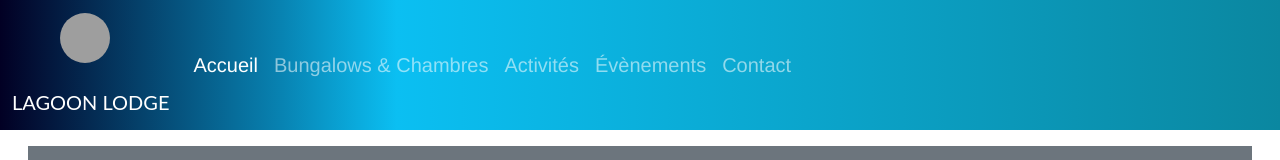
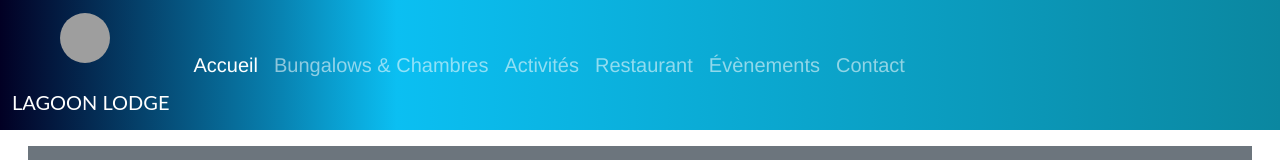
Before and after one commit to LEX-ONE7/Pension-Lagoon-2, a React (Create React App) app: page /activites in a window 1280 px wide. Shown: the top 160 px of the page. Built offline with nearby package versions, Linux system fonts and the light colour scheme; grey boxes are pictures that could not be loaded.

Commit message:
1 file modified, 2 added

```diff
--- a/components/Navbar.tsx
+++ b/components/Navbar.tsx
@@ -44,12 +44,17 @@ const Navbar = () => (
             </a>
           </li>
           <li className="nav-item">
+            <a className="nav-link" href="/restaurant">
+              Restaurant
+            </a>
+          </li>
+          <li className="nav-item">
             <a className="nav-link" href="/evenements">
               Évènements
             </a>
           </li>
           <li className="nav-item">
-            <a className="nav-link" href="/evenements">
+            <a className="nav-link" href="/contact">
               Contact
             </a>
           </li>
--- /dev/null
+++ b/components/restau/BoxRestaurant.tsx
@@ -0,0 +1,5 @@
+import * as React from 'react';
+const BoxRestaurant = () => {
+
+};
+export default BoxRestaurant;
```
Also changed, not shown: pages/Restaurant.tsx (added, +16 -0 lines).
